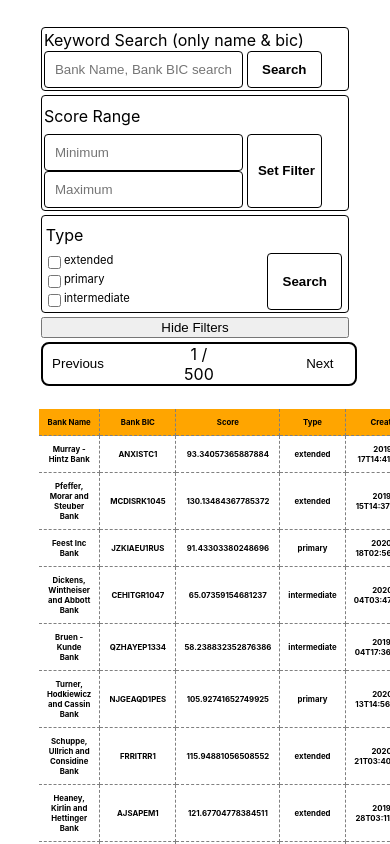
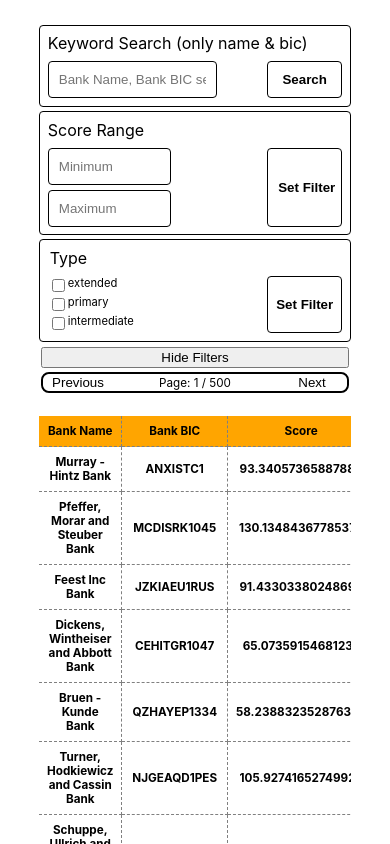
Before and after one commit to Balazs-D/Reports-Page, a React (Create React App) app: page / in a window 390 px wide. Built offline with nearby package versions, Linux system fonts and the light colour scheme.

Commit message:
mobile view fixed, hide filter button added

```diff
--- a/src/Components/Control.js
+++ b/src/Components/Control.js
@@ -62,10 +62,6 @@ const ControlCont = styled.div`
       margin: 0.5vw;
     }
 
-    /* .filterSpan {
-      display: flex;
-      flex-direction: column;
-    } */
 
 
 
--- a/src/Components/FilterType.js
+++ b/src/Components/FilterType.js
@@ -67,7 +67,7 @@ const FilterType = (props) => {
         <input
           className="searchButton"
           type="button"
-          value="Search"
+          value="Set Filter"
           onClick={handleClick}
         ></input>
       </span>
@@ -78,12 +78,13 @@ const FilterType = (props) => {
 const FilterCont = styled.div`
   @media (min-width: 0px) {
     display: flex;
+    justify-content: flex-start;
+    flex-direction: column;
     flex: 1;
-    flex-direction: column;
-    padding: 0.5vw;
+    padding: 2vw;
     border: 1px solid black;
     border-radius: 4px;
-    margin: 0.5vw;
+    margin: 0 0 1vw 0;
     p {
       margin: 2vw 0 2vw 0;
     }
@@ -95,13 +96,15 @@ const FilterCont = styled.div`
       display: flex;
       flex-direction: row;
       flex: 3;
+      justify-content: space-between;
     }
     p {
       padding: 0 0.5vw;
+      margin: 0 0 2vw 0;
     }
     .searchButton {
       width: 75px;
-      margin: 0 1vw;
+      margin: 0 0vw;
       background: white;
       color: black;
       font-weight: bold;
@@ -110,9 +113,8 @@ const FilterCont = styled.div`
     }
   }
   @media (min-width: 800px) {
-    p {
-      margin: 0 0 0.5vw 0;
-    }
+    margin: 0.5vw;
+
     #checkBoxKeeper {
       flex-direction: row;
     }
--- a/src/Components/Input.js
+++ b/src/Components/Input.js
@@ -47,21 +47,22 @@ const InputText = () => {
 };
 
 const SearchCont = styled.div`
+  @media (min-width: 0px) {
     display: flex;
     flex: 1;
     flex-direction: column;
-  padding: 0.5vw;
+    padding: 2vw;
     border: 1px solid black;
     border-radius: 4px;
-  margin: 0.5vw;
+    margin: 0 0 1vw 0;
     p {
-    margin: 0 0 0.5vw 0;
+      margin: 0 0 2vw 0;
     }
 
     input {
       padding: 10px;
       outline: none;
-    width: auto;
+      width: 50%;
       border: 1px solid black;
       border-radius: 4px;
       justify-content: flex-start;
@@ -69,7 +70,7 @@ const SearchCont = styled.div`
     }
     .searchButton {
       width: 75px;
-    margin: 0 1vw;
+      margin: 0 0vw;
       background: white;
       color: black;
       font-weight: bold;
@@ -77,6 +78,11 @@ const SearchCont = styled.div`
     span {
       display: flex;
       flex-direction: row;
+      justify-content: space-between;
+    }
+  }
+  @media (min-width: 800px) {
+    margin: 0.5vw;
   }
 `;
 
--- a/src/Components/Pagination.js
+++ b/src/Components/Pagination.js
@@ -12,16 +12,13 @@ const Pagination = (props) => {
     context.setPagValue(context.pagValue === 10 ? 10 : context.pagValue - 10);
   };
 
-  const Goto = () => {
-    context.setPagValue(context.pagValue === 10 ? 10 : context.pagValue - 10);
-  };
-
   return (
     <Fragment>
       <PagCont className={props.className}>
         <input type="button" value="Previous" onClick={Prev}></input>
         <p>
-          {context.pagValue / 10} / {Math.ceil(context.currentData.length / 10)}
+          Page: {context.pagValue / 10} /{" "}
+          {Math.ceil(context.currentData.length / 10)}
         </p>
         <input type="button" value="Next" onClick={Next}></input>
       </PagCont>
@@ -36,12 +33,12 @@ const PagCont = styled.div`
     text-align: center;
     justify-content: space-between;
     height: 100%;
-    width: 100%;
+    width: auto;
     border: 2px solid black;
     border-radius: 8px;
     margin: 1vw 0 0 0;
     p {
-      width: 8vw;
+      width: 20vw;
       padding: 0 1.2vw;
       border-radius: 8px;
       margin: 0;
@@ -49,6 +46,7 @@ const PagCont = styled.div`
       align-items: center;
       text-align: center;
       justify-content: center;
+      font-size: 3vw;
     }
 
     input {
@@ -64,6 +62,10 @@ const PagCont = styled.div`
     input {
       width: 6vw;
     }
+    p {
+      font-size: 0.8vw;
+      width: 8vw;
+    }
   }
 `;
 
--- a/src/Components/ScoreRange.js
+++ b/src/Components/ScoreRange.js
@@ -67,28 +67,32 @@ const SearchCont = styled.div`
     justify-content: flex-start;
     flex-direction: column;
     flex: 1;
-    padding: 0.5vw;
+    padding: 2vw;
     border: 1px solid black;
     border-radius: 4px;
-    margin: 0.5vw;
+    margin: 0 0 1vw 0;
     p {
-      margin: 2vw 0 2vw 0;
+      margin: 0 0 2vw 0;
+    }
+    #min {
+      margin-bottom: 5px;
     }
 
     input {
       padding: 10px;
-
       outline: none;
       border: 1px solid black;
       border-radius: 4px;
       justify-content: flex-start;
       align-items: flex-start;
       margin-right: 4px;
+      width: 50%;
     }
 
     .spanRow {
       display: flex;
       flex-direction: row;
+      justify-content: space-between;
     }
 
     .spanCol {
@@ -105,13 +109,13 @@ const SearchCont = styled.div`
     }
   }
   @media (min-width: 800px) {
+    margin: 0.5vw;
+
     input {
       width: 80px;
       margin-right: 10px;
     }
-    p {
-      margin: 0 0 0.5vw 0;
-    }
+
     .spanRow {
       display: flex;
       flex-direction: row;
@@ -123,6 +127,10 @@ const SearchCont = styled.div`
     .searchButton {
       margin: 0 1vw;
     }
+
+    #min {
+      margin-bottom: 0px;
+    }
   }
 `;
 
--- a/src/Components/Table.js
+++ b/src/Components/Table.js
@@ -52,8 +52,9 @@ const Styles = styled.div`
   @media (min-width: 0px) {
     padding: 0rem;
     margin: 1vw 0;
-    font-size: 2vw;
-    width: 100%;
+    font-size: 3vw;
+    width: 100vw;
+    overflow: scroll;
 
     table {
       border-spacing: 0;
@@ -87,6 +88,8 @@ const Styles = styled.div`
   }
   @media (min-width: 800px) {
     font-size: 1vw;
+    width: 100%;
+    overflow: visible;
   }
 `;
 
```
Lines whose indentation alone changed are shown as unchanged.
